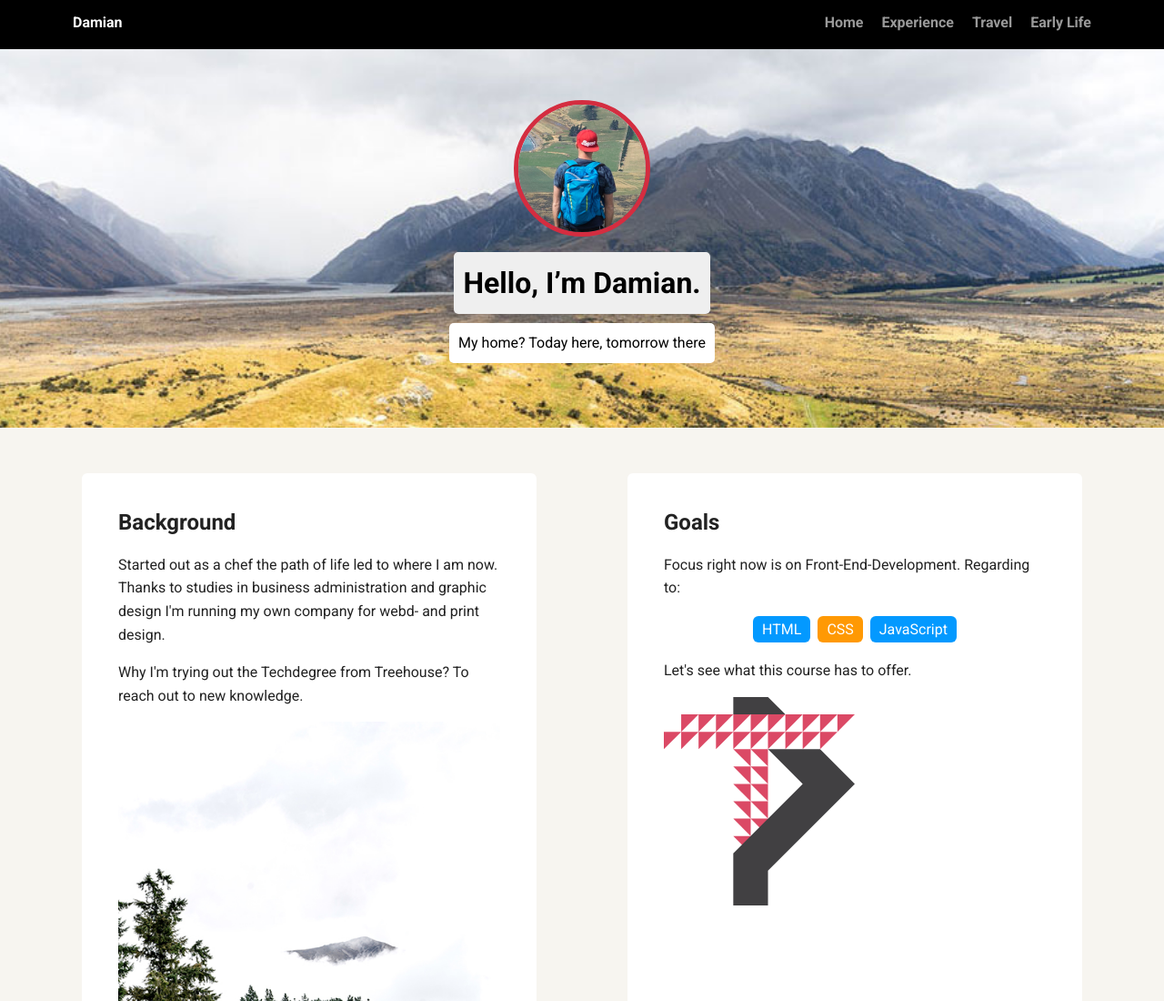
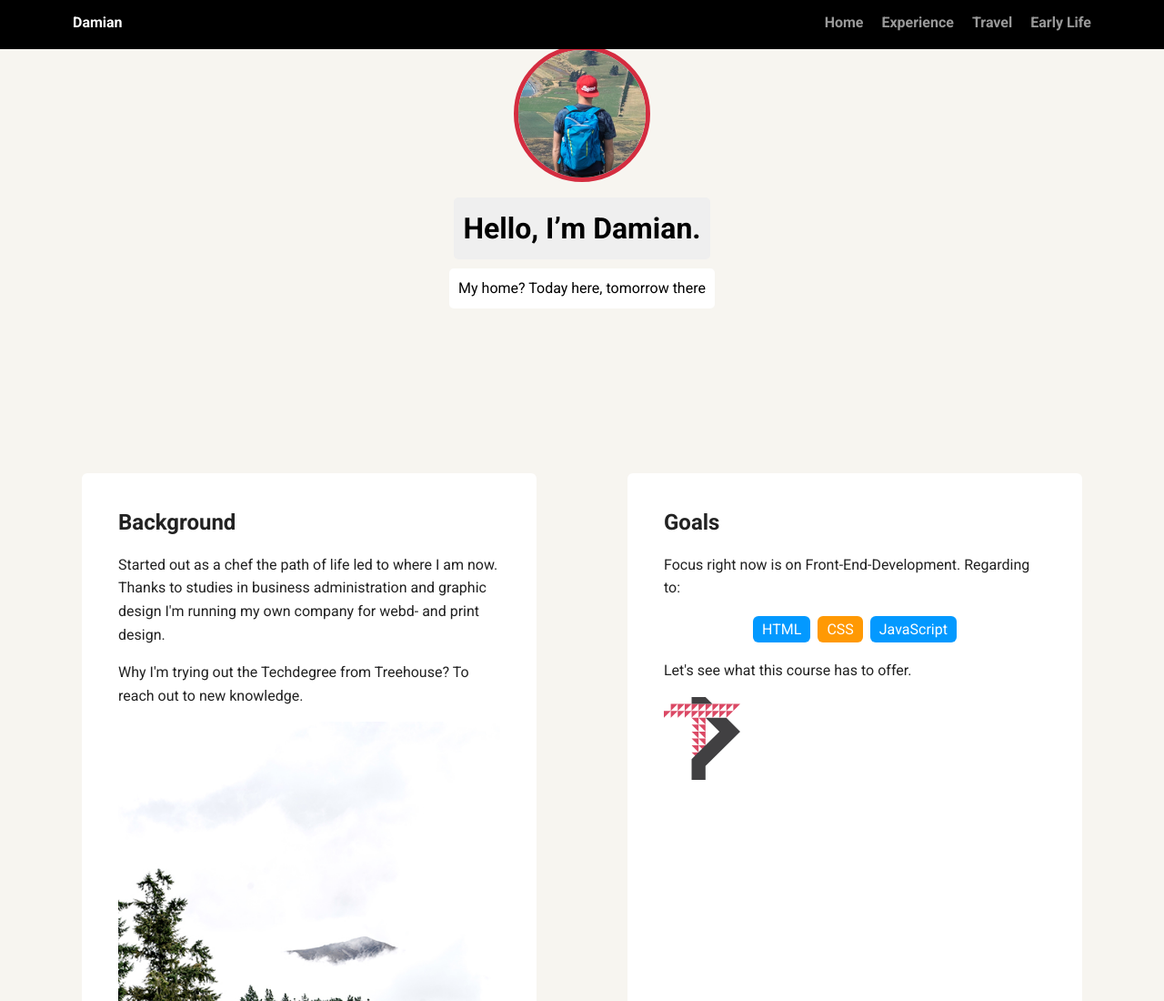
Before and after one commit to ThePuzzlers/Treehouse-Project-1, a plain HTML site: page index.html in a window 1280 px wide. Shown: the top 1100 px of the page at 91% size. Drawn offline with Linux system fonts and the light colour scheme; a web font is replaced by a local one.

Commit message:
Got rid of % width in html file
% width in html causes an error

```diff
--- a/index.html
+++ b/index.html
@@ -29,7 +29,7 @@
         <h2>Background</h2>
         <p>Started out as a chef the path of life led to where I am now. Thanks to studies in business administration and graphic design I'm running my own company for webd- and print design.</p>
         <p>Why I'm trying out the Techdegree from Treehouse? To reach out to new knowledge.</p>
-        <img src="images/content-thepuzzlers-blog-mountain.jpg" alt="Mountain in New Zealand" width="100%">
+        <img src="images/content-thepuzzlers-blog-mountain.jpg" alt="Mountain in New Zealand" class="card-background-img">
       </div>
 
       <div class="card">
@@ -41,7 +41,7 @@
           <li>JavaScript</li>
         </ul>
         <p>Let's see what this course has to offer.</p>
-        <img src="images/the-puzzlers-logo.svg" alt="Puzzlers Logo" width="50%">
+        <img src="images/the-puzzlers-logo.svg" alt="Puzzlers Logo" class="card-skills-img">
       </div>
 
     </main>
--- a/styles.css
+++ b/styles.css
@@ -54,6 +54,18 @@ a:hover {
 .nav a:hover {
   color: white
 }
+
+.card-background-img {
+  width: 100%
+}
+
+.card-skills-img {
+  width: 20%;
+  margin-left: auto;
+  margin-right: auto;
+}
+
+.card
 
 header {
   text-align: center;
```
